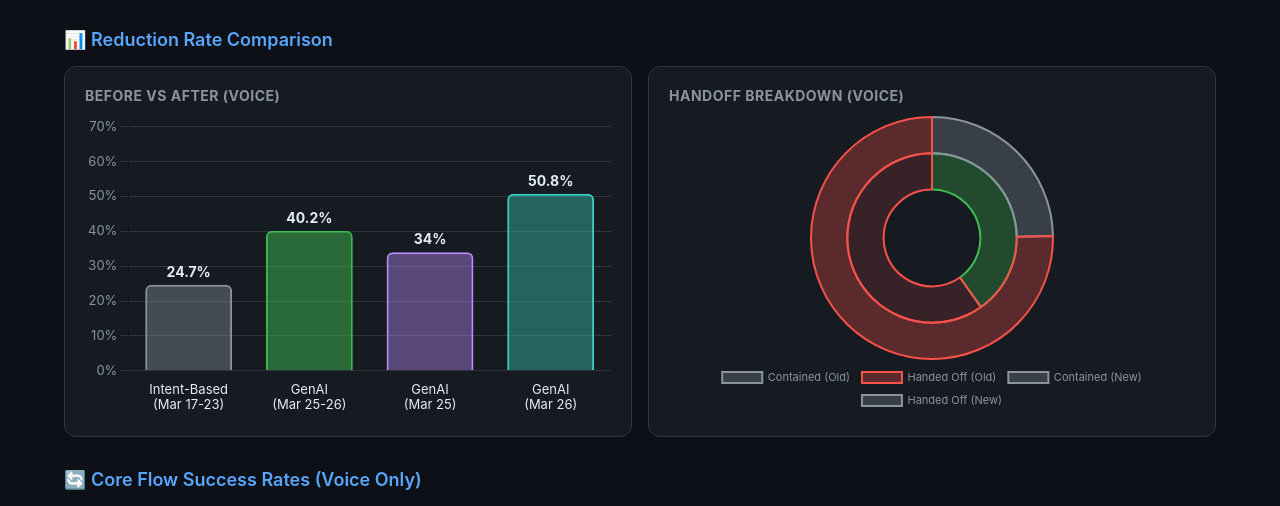
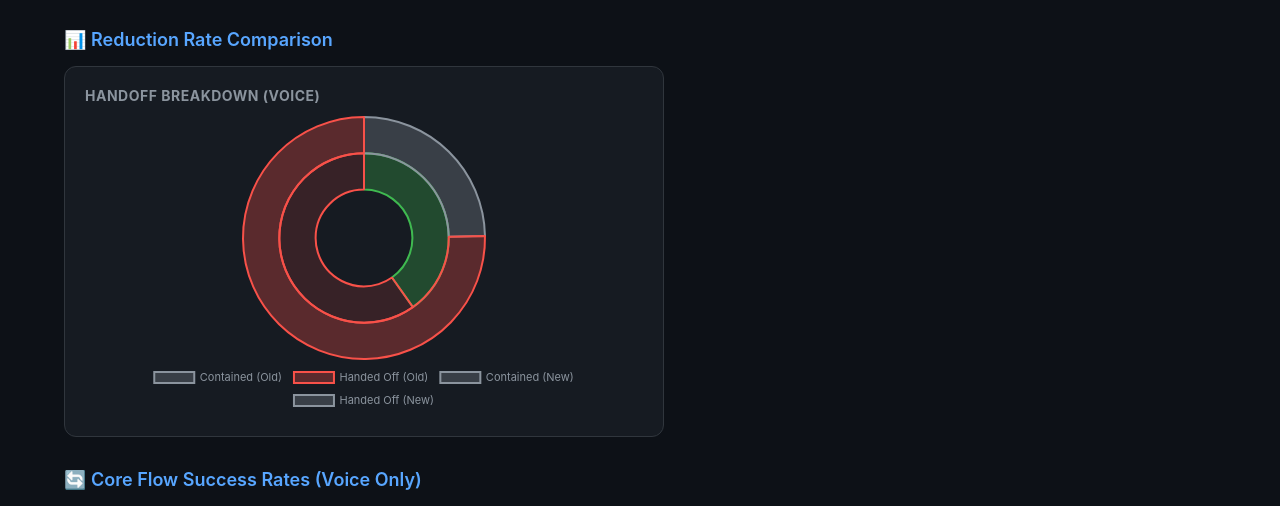
Before and after one commit to oshoulson/carters-genai-dashboard, a website: page dashboard.html in a window 1280 px wide. Shown: the part 244-750 px from the top of the page. Drawn offline with nearby package versions, Linux system fonts and the light colour scheme.

Commit message:
v6: remove bar chart

```diff
--- a/dashboard.html
+++ b/dashboard.html
@@ -70,15 +70,9 @@
 <!-- Reduction Rate Chart -->
 <div class="section">
   <h2>📊 Reduction Rate Comparison</h2>
-  <div class="grid-2">
-    <div class="card">
-      <h3>Before vs After (Voice)</h3>
-      <div class="chart-wrap"><canvas id="reductionChart"></canvas></div>
-    </div>
-    <div class="card">
-      <h3>Handoff Breakdown (Voice)</h3>
-      <div class="chart-wrap"><canvas id="handoffChart"></canvas></div>
-    </div>
+  <div class="card" style="max-width:600px">
+    <h3>Handoff Breakdown (Voice)</h3>
+    <div class="chart-wrap"><canvas id="handoffChart"></canvas></div>
   </div>
 </div>
 
@@ -204,21 +198,6 @@
 Chart.defaults.color='#8b949e';
 Chart.defaults.font.family="-apple-system,BlinkMacSystemFont,'Segoe UI',sans-serif";
 
-new Chart(document.getElementById('reductionChart'),{
-  type:'bar',
-  data:{
-    labels:[['Intent-Based','(Mar 17-23)'],['GenAI','(Mar 25-26)'],['GenAI','(Mar 25)'],['GenAI','(Mar 26)']],
-    datasets:[{label:'Reduction Rate %',data:[24.7,40.2,34.0,50.8],
-      backgroundColor:['rgba(139,148,158,.4)','rgba(63,185,80,.5)','rgba(188,140,255,.4)','rgba(57,210,192,.4)'],
-      borderColor:['#8b949e','#3fb950','#bc8cff','#39d2c0'],borderWidth:2,borderRadius:6}]
-  },
-  options:{responsive:true,maintainAspectRatio:false,
-    plugins:{legend:{display:false}},
-    scales:{y:{beginAtZero:true,max:70,grid:{color:'#30363d'},ticks:{callback:v=>v+'%',font:{size:13}}},x:{grid:{display:false},ticks:{font:{size:13},color:'#e6edf3'}}}
-  },
-  plugins:[{afterDraw(c){const ctx=c.ctx;c.data.datasets[0].data.forEach((v,i)=>{const m=c.getDatasetMeta(0).data[i];ctx.fillStyle='#e6edf3';ctx.font='bold 14px -apple-system,sans-serif';ctx.textAlign='center';ctx.fillText(v+'%',m.x,m.y-8)})}}]
-});
-
 new Chart(document.getElementById('handoffChart'),{
   type:'doughnut',
   data:{
```
Also changed, not shown: index.html (+3 -24 lines).
